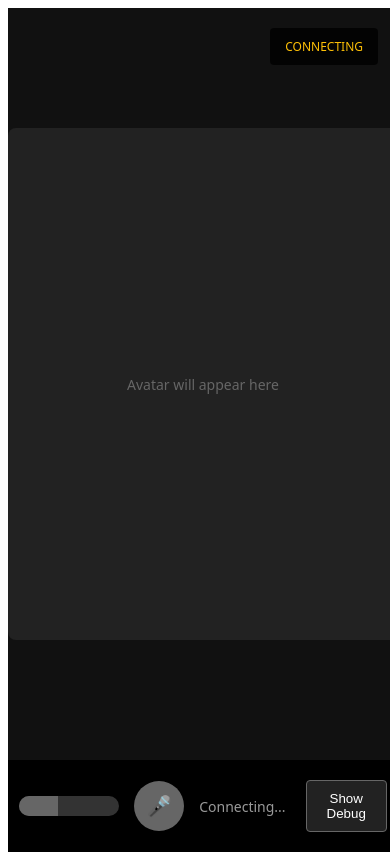
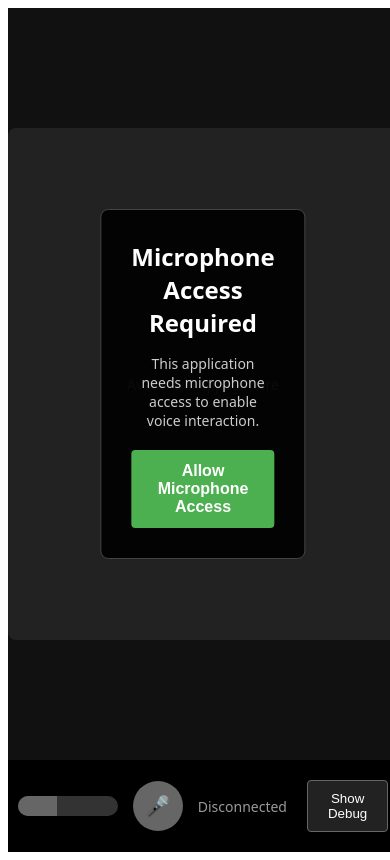
Before and after one commit to rksaklani/Digital_Twin, a React (Vite) app in the folder apps/frontend/: page / in a window 390 px wide. Built offline with nearby package versions, Linux system fonts and the light colour scheme; no server answers.

Commit message:
Improve microphone permission handling with user-initiated request

```diff
--- a/apps/frontend/src/app.tsx
+++ b/apps/frontend/src/app.tsx
@@ -8,12 +8,22 @@ import { initializeWebRTC } from './webrtc/peer'
 
 function App() {
   const [debugVisible, setDebugVisible] = useState(false)
-  const { connectionState, initialize } = useSessionStore()
+  const [micPermissionRequested, setMicPermissionRequested] = useState(false)
+  const { connectionState, initialize, error } = useSessionStore()
 
   useEffect(() => {
     initialize()
-    initializeWebRTC()
+    // Don't automatically request microphone - wait for user action
   }, [initialize])
+
+  const handleRequestMic = async () => {
+    setMicPermissionRequested(true)
+    try {
+      await initializeWebRTC()
+    } catch (err) {
+      console.error('Failed to initialize WebRTC:', err)
+    }
+  }
 
   return (
     <div style={{
@@ -36,6 +46,76 @@ function App() {
       }}>
         <AvatarView />
         <StatusOverlay />
+
+        {/* Permission request overlay */}
+        {!micPermissionRequested && connectionState === 'disconnected' && (
+          <div style={{
+            position: 'absolute',
+            top: '50%',
+            left: '50%',
+            transform: 'translate(-50%, -50%)',
+            backgroundColor: 'rgba(0, 0, 0, 0.9)',
+            padding: '30px',
+            borderRadius: '8px',
+            textAlign: 'center',
+            border: '1px solid #444',
+            zIndex: 1000,
+          }}>
+            <h2 style={{ margin: '0 0 15px 0', color: '#fff' }}>Microphone Access Required</h2>
+            <p style={{ margin: '0 0 20px 0', color: '#ccc', fontSize: '14px' }}>
+              This application needs microphone access to enable voice interaction.
+            </p>
+            <button
+              onClick={handleRequestMic}
+              style={{
+                padding: '12px 24px',
+                backgroundColor: '#4CAF50',
+                color: '#fff',
+                border: 'none',
+                borderRadius: '4px',
+                cursor: 'pointer',
+                fontSize: '16px',
+                fontWeight: 'bold',
+              }}
+            >
+              Allow Microphone Access
+            </button>
+          </div>
+        )}
+
+        {/* Error message */}
+        {error && (
+          <div style={{
+            position: 'absolute',
+            bottom: '100px',
+            left: '50%',
+            transform: 'translateX(-50%)',
+            backgroundColor: 'rgba(244, 67, 54, 0.9)',
+            padding: '15px 20px',
+            borderRadius: '4px',
+            color: '#fff',
+            maxWidth: '500px',
+            textAlign: 'center',
+            zIndex: 1000,
+          }}>
+            <p style={{ margin: 0, fontSize: '14px' }}>{error}</p>
+            <button
+              onClick={handleRequestMic}
+              style={{
+                marginTop: '10px',
+                padding: '8px 16px',
+                backgroundColor: '#fff',
+                color: '#f44336',
+                border: 'none',
+                borderRadius: '4px',
+                cursor: 'pointer',
+                fontSize: '12px',
+              }}
+            >
+              Try Again
+            </button>
+          </div>
+        )}
       </div>
 
       {/* Controls */}
--- a/apps/frontend/src/components/MicController.tsx
+++ b/apps/frontend/src/components/MicController.tsx
@@ -72,6 +72,7 @@ export function MicController() {
       <span style={{ fontSize: '14px', color: '#999' }}>
         {connectionState === 'connected' ? 'Connected' :
          connectionState === 'connecting' ? 'Connecting...' :
+         connectionState === 'error' ? 'Error' :
          'Disconnected'}
       </span>
     </div>
--- a/apps/frontend/src/webrtc/audio.ts
+++ b/apps/frontend/src/webrtc/audio.ts
@@ -1,5 +1,10 @@
 export async function captureAudio(): Promise<MediaStream> {
   try {
+    // Check if getUserMedia is available
+    if (!navigator.mediaDevices || !navigator.mediaDevices.getUserMedia) {
+      throw new Error('Microphone access is not supported in this browser.')
+    }
+
     const stream = await navigator.mediaDevices.getUserMedia({
       audio: {
         channelCount: 1,
@@ -13,9 +18,23 @@ export async function captureAudio(): Promise<MediaStream> {
 
     console.log('[Audio] Microphone captured')
     return stream
-  } catch (error) {
+  } catch (error: any) {
     console.error('[Audio] Failed to capture microphone:', error)
-    throw new Error('Failed to access microphone. Please check permissions.')
+
+    // Provide more specific error messages
+    let errorMessage = 'Failed to access microphone.'
+
+    if (error.name === 'NotAllowedError' || error.name === 'PermissionDeniedError') {
+      errorMessage = 'Microphone permission denied. Please allow microphone access in your browser settings.'
+    } else if (error.name === 'NotFoundError' || error.name === 'DevicesNotFoundError') {
+      errorMessage = 'No microphone found. Please connect a microphone and try again.'
+    } else if (error.name === 'NotReadableError' || error.name === 'TrackStartError') {
+      errorMessage = 'Microphone is already in use by another application.'
+    } else if (error.name === 'OverconstrainedError') {
+      errorMessage = 'Microphone constraints could not be satisfied.'
+    }
+
+    throw new Error(errorMessage)
   }
 }
 
```
